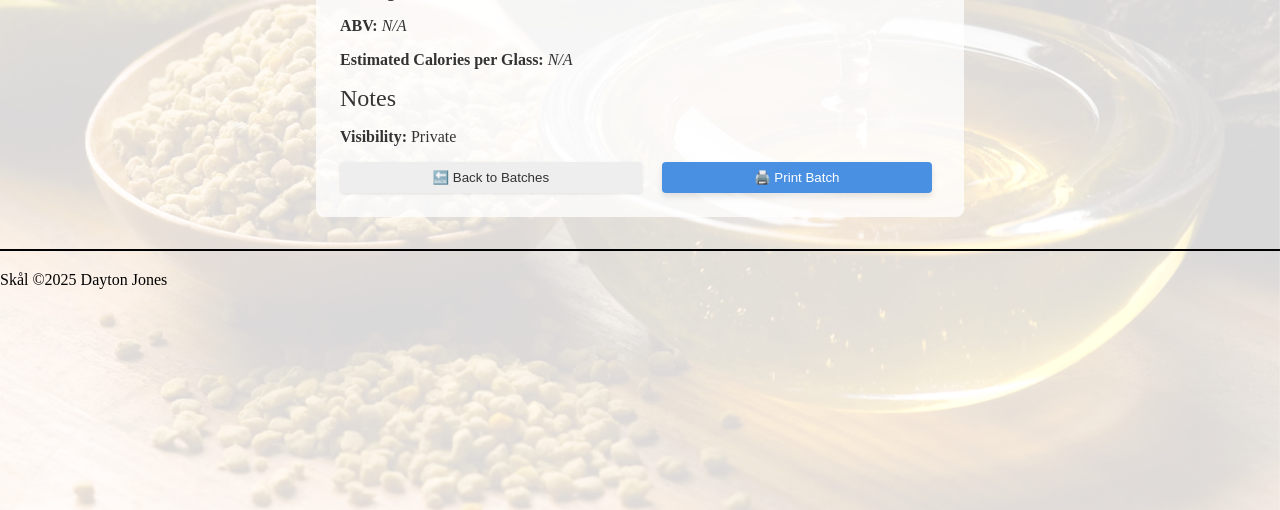
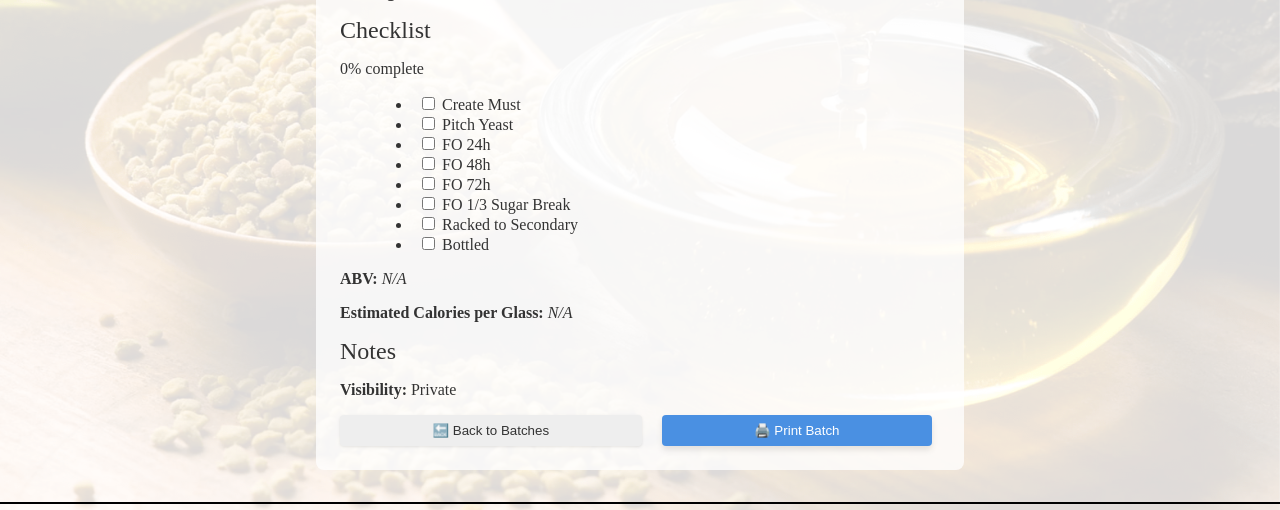
Before and after one commit to daytonjones/Skal, a Django app: template templates/batches/detail.html in a window 1280 px wide. Shown: the part 259-769 px from the top of the page. Run offline with Django 5.2, Linux system fonts and the light colour scheme; the template is opened without the code that fills it, so the values that code supplies are empty.

Commit message:
add checklist and progress to batches

```diff
--- a/templates/batches/detail.html
+++ b/templates/batches/detail.html
@@ -4,7 +4,7 @@
 {% block title %}{{ batch.name }}{% endblock %}
 
 {% block content %}
-<div class="detail-panel">
+<div class="detail-panel" data-batch-id="{{ batch.id }}">
   <h1 class="text-2xl">
     {{ batch.name }}
     {% if batch.user and request.user != batch.user %}
@@ -18,6 +18,49 @@
   <p><strong>Primary Date:</strong> {{ batch.primary_date }}</p>
   <p><strong>Secondary Date:</strong> {{ batch.secondary_date }}</p>
   <p><strong>Bottling Date:</strong> {{ batch.bottling_date }}</p>
+
+  <h2>Checklist</h2>
+  <div id="progress-container" class="my-4">
+    <div class="bg-gray-200 rounded h-4">
+      <div id="progress-bar" class="bg-green-500 h-4 rounded" style="width:0%"></div>
+    </div>
+    <p id="progress-text" class="text-sm mt-1">0% complete</p>
+  </div>
+
+  <ul id="checklist">
+    <li>
+      <input type="checkbox" class="chk" data-field="create_must_done" {% if batch.create_must_done %}checked{% endif %}>
+      Create Must <span class="chk-date">{% if batch.create_must_date %}{{ batch.create_must_date }}{% endif %}</span>
+    </li>
+    <li>
+      <input type="checkbox" class="chk" data-field="pitch_yeast_done" {% if batch.pitch_yeast_done %}checked{% endif %}>
+      Pitch Yeast <span class="chk-date">{% if batch.pitch_yeast_date %}{{ batch.pitch_yeast_date }}{% endif %}</span>
+    </li>
+    <li>
+      <input type="checkbox" class="chk" data-field="fo_24h_done" {% if batch.fo_24h_done %}checked{% endif %}>
+      FO 24h <span class="chk-date">{% if batch.fo_24h_date %}{{ batch.fo_24h_date }}{% endif %}</span>
+    </li>
+    <li>
+      <input type="checkbox" class="chk" data-field="fo_48h_done" {% if batch.fo_48h_done %}checked{% endif %}>
+      FO 48h <span class="chk-date">{% if batch.fo_48h_date %}{{ batch.fo_48h_date }}{% endif %}</span>
+    </li>
+    <li>
+      <input type="checkbox" class="chk" data-field="fo_72h_done" {% if batch.fo_72h_done %}checked{% endif %}>
+      FO 72h <span class="chk-date">{% if batch.fo_72h_date %}{{ batch.fo_72h_date }}{% endif %}</span>
+    </li>
+    <li>
+      <input type="checkbox" class="chk" data-field="fo_1_3_break_done" {% if batch.fo_1_3_break_done %}checked{% endif %}>
+      FO 1/3 Sugar Break <span class="chk-date">{% if batch.fo_1_3_break_date %}{{ batch.fo_1_3_break_date }}{% endif %}</span>
+    </li>
+    <li>
+      <input type="checkbox" class="chk" data-field="rack_secondary_done" {% if batch.rack_secondary_done %}checked{% endif %}>
+      Racked to Secondary <span class="chk-date">{% if batch.rack_secondary_date %}{{ batch.rack_secondary_date }}{% endif %}</span>
+    </li>
+    <li>
+      <input type="checkbox" class="chk" data-field="bottled_done" {% if batch.bottled_done %}checked{% endif %}>
+      Bottled <span class="chk-date">{% if batch.bottled_date %}{{ batch.bottled_date }}{% endif %}</span>
+    </li>
+  </ul>
 
   <p><strong>ABV:</strong>
     {% if abv %}{{ abv|floatformat:2 }}%{% else %}<em>N/A</em>{% endif %}
@@ -35,19 +78,6 @@
   </p>
 
   {% if request.user == batch.user %}
-    <form method="post" action="{% url 'batches:toggle_visibility' batch.pk %}">
-      {% csrf_token %}
-      <div class="button-group no-print">
-        <button type="submit" class="btn btn-sm btn-outline-secondary">
-          {% if batch.is_public %}
-            Make Private
-          {% else %}
-            Make Public
-          {% endif %}
-        </button>
-      </div>
-    </form>
-
     <div class="button-group mt-6 no-print">
       <button type="button" onclick="window.location.href='{% url 'batches:edit' batch.pk %}'" class="button primary">
         ✏️ Edit Batch
@@ -81,4 +111,48 @@
     </div>
   {% endif %}
 </div>
+
+<script>
+function updateProgress() {
+  const checks = document.querySelectorAll("#checklist .chk");
+  const total = checks.length;
+  let done = 0;
+  checks.forEach(c => { if (c.checked) done++; });
+  const pct = Math.round((done / total) * 100);
+  document.getElementById("progress-bar").style.width = pct + "%";
+  document.getElementById("progress-text").innerText = pct + "% complete";
+}
+
+function saveChecklist(field, value, checkbox) {
+  const batchId = document.querySelector(".detail-panel").dataset.batchId;
+  fetch(`/batches/${batchId}/update-checklist/`, {
+    method: "POST",
+    headers: {
+      "X-CSRFToken": "{{ csrf_token }}",
+      "Content-Type": "application/x-www-form-urlencoded",
+    },
+    body: `field=${field}&value=${value}`
+  })
+  .then(r => r.json())
+  .then(data => {
+    if (data.success && data.date !== undefined) {
+      const dateSpan = checkbox.parentElement.querySelector(".chk-date");
+      dateSpan.textContent = data.date ? `- ${data.date}` : "";
+    }
+    if (!data.success) {
+      alert("Error updating checklist: " + (data.error || "unknown"));
+    }
+  });
+}
+
+document.addEventListener("DOMContentLoaded", () => {
+  document.querySelectorAll("#checklist .chk").forEach(c => {
+    c.addEventListener("change", (e) => {
+      updateProgress();
+      saveChecklist(e.target.dataset.field, e.target.checked, e.target);
+    });
+  });
+  updateProgress();
+});
+</script>
 {% endblock %}
```
Also changed, not shown: apps/batches/forms.py (+19 -0 lines), apps/batches/models.py (+45 -0 lines), apps/batches/urls.py (+4 -3 lines), apps/batches/views.py (+33 -1 lines), templates/batches/form.html (+13 -2 lines), apps/batches/migrations/0003_batch_bottled_date_batch_bottled_done_and_more.py (added).
